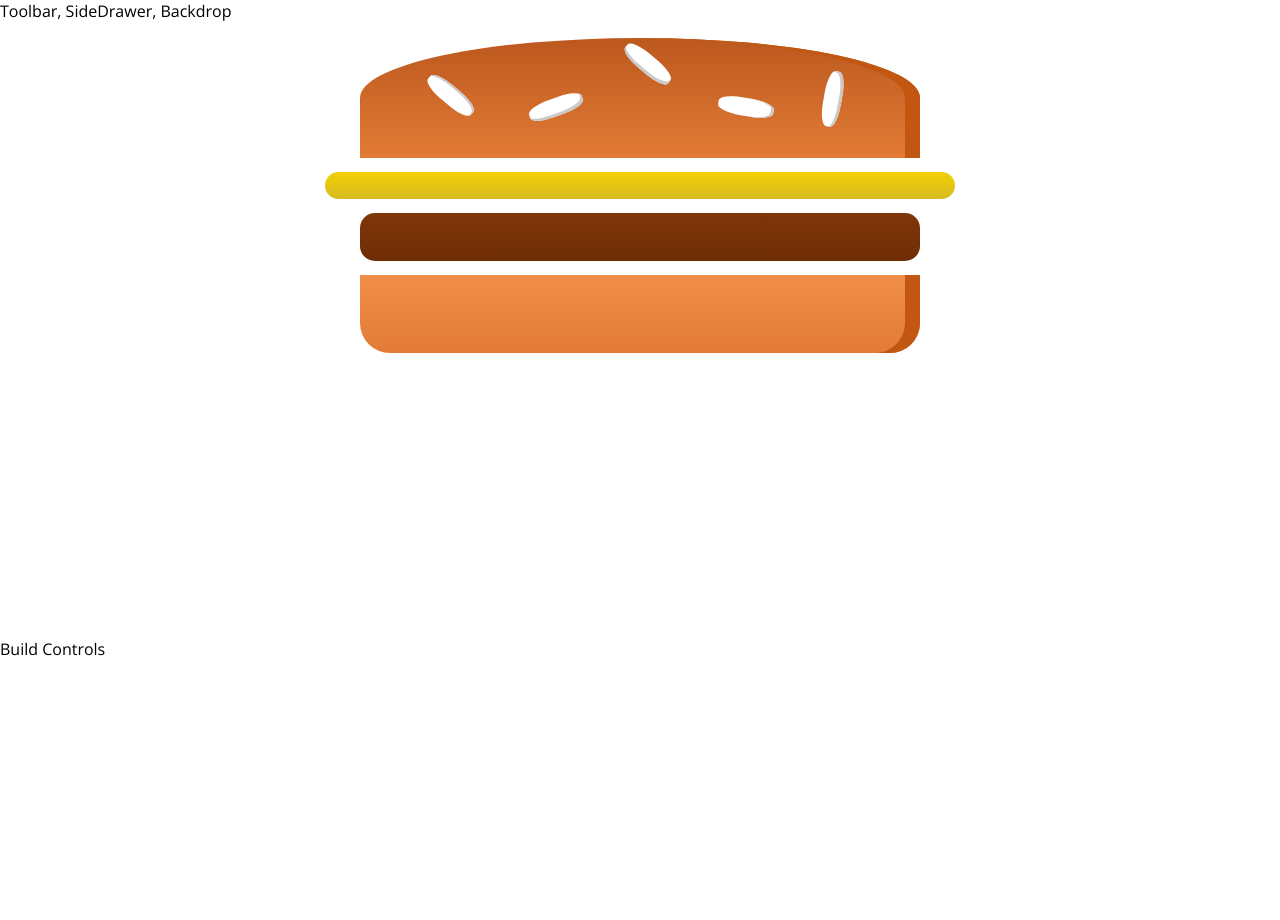
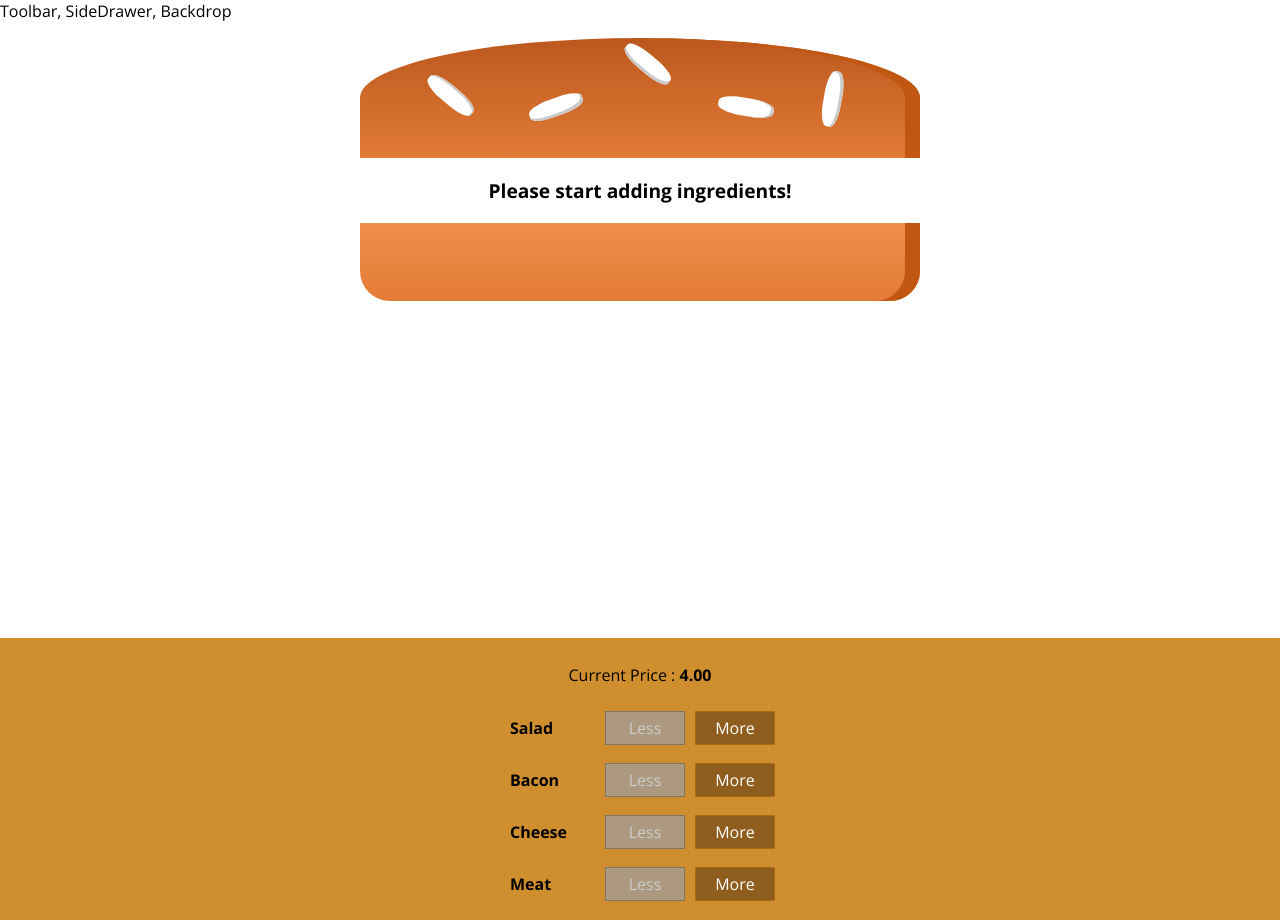
Before and after one commit to kk5190/burger-builder, a React app: page / in a window 1280 px wide. Before the commit the page ends 800 px from the top, so only its background shows below. Built offline with nearby package versions, Linux system fonts and the light colour scheme.

Commit message:
add build controls

```diff
--- /dev/null
+++ b/src/components/Burger/BuildControls/BuildControl/BuildControl.css
@@ -0,0 +1,57 @@
+.BuildControl {
+  display: flex;
+  justify-content: space-between;
+  align-items: center;
+  margin: 5px 0;
+}
+
+.BuildControl button {
+  display: block;
+  font: inherit;
+  padding: 5px;
+  margin: 0 5px;
+  width: 80px;
+  border: 1px solid #AA6817;
+  cursor: pointer;
+  outline: none;
+}
+
+
+.BuildControl button:disabled {
+  background-color: #AC9980;
+  border: 1px solid #7E7365;
+  color: #ccc;
+  cursor: default;
+}
+
+.BuildControl button:hover:disabled {
+  background-color: #AC9980;
+  color: #ccc;
+  cursor: not-allowed;
+}
+
+.Label {
+  padding: 10px;
+  font-weight: bold;
+  width: 80px;
+}
+
+.BuildControl .Less {
+  background-color: #D39952;
+  color: white;
+}
+
+.BuildControl .More {
+  background-color: #8F5E1E;
+  color: white;
+}
+
+.BuildControl .Less:hover, .BuildControl .Less:active {
+  background-color: #DAA972;
+  color: white;
+}
+
+.BuildControl .More:hover,.BuildControl .More:active {
+  background-color: #99703F;
+  color: white;
+}
--- /dev/null
+++ b/src/components/Burger/BuildControls/BuildControl/BuildControl.js
@@ -0,0 +1,21 @@
+import React from 'react';
+
+import classes from './BuildControl.css';
+
+const BuildControl = (props) => (
+  <div className={classes.BuildControl}>
+
+    <div className={classes.Label}>{props.label}</div>
+    <button
+      className={classes.Less}
+      onClick={props.removed}
+      disabled={props.disabled}
+    >Less</button>
+    <button
+      className={classes.More}
+      onClick={props.added}
+    >More</button>
+  </div>
+);
+
+export default BuildControl;
--- /dev/null
+++ b/src/components/Burger/BuildControls/BuildControls.css
@@ -0,0 +1,10 @@
+.BuildControls {
+  width: 100%;
+  background-color: #CF8F2E;
+  display: flex;
+  flex-flow: column;
+  align-items: center;
+  box-shadow: 0 2px 1px #ccc;
+  margin: auto;
+  padding: 10px 0;
+}
--- /dev/null
+++ b/src/components/Burger/BuildControls/BuildControls.js
@@ -0,0 +1,28 @@
+import React from 'react';
+
+import classes from './BuildControls.css';
+import BuildControl from './BuildControl/BuildControl';
+
+const controls = [
+  { label: 'Salad', type: 'salad' },
+  { label: 'Bacon', type: 'bacon' },
+  { label: 'Cheese', type: 'cheese' },
+  { label: 'Meat', type: 'meat' }
+];
+
+const BuildControls = (props) => (
+  <div className={classes.BuildControls}>
+    <p>Current Price : <strong>{props.price.toFixed(2)}</strong></p>
+    {controls.map(ctrl => (
+      <BuildControl
+        key={ctrl.label}
+        label={ctrl.label}
+        added={() => props.ingredientAdded(ctrl.type)}
+        removed={() => props.ingredientRemoved(ctrl.type)}
+        disabled={props.disabled[ctrl.type]}
+      />
+    ))}
+  </div>
+);
+
+export default BuildControls;
--- a/src/components/Burger/Burger.js
+++ b/src/components/Burger/Burger.js
@@ -4,11 +4,22 @@
 import BurgerIngredient from './BurgerIngredient/BurgerIngredient';
 
 const burger = ( props ) => {
+    let transformedIngredients = Object.keys(props.ingredients)
+        .map(igKey => {
+            return [...Array(props.ingredients[igKey])].map((_, index) => {
+                return <BurgerIngredient key={igKey + index} type={igKey} />;
+            });
+        }).reduce((arr, el) => {
+            return arr.concat(el);
+        }, []);
+        if(transformedIngredients.length  === 0) {
+            transformedIngredients = <p>Please start adding ingredients!</p>;
+        }
+    console.log(transformedIngredients);
     return (
         <div className={classes.Burger}>
             <BurgerIngredient type="bread-top" />
-            <BurgerIngredient type="cheese" />
-            <BurgerIngredient type="meat" />
+            {transformedIngredients}
             <BurgerIngredient type="bread-bottom" />
         </div>
     );
--- a/src/containers/BurgerBuilder/BurgerBuilder.js
+++ b/src/containers/BurgerBuilder/BurgerBuilder.js
@@ -2,13 +2,77 @@
 
 import Wrapper from '../../HOC/Wrapper';
 import Burger from '../../components/Burger/Burger';
+import BuildControls from '../../components/Burger/BuildControls/BuildControls';
+
+const INGREDIENT_PRICES = {
+    salad: 0.5,
+    cheese: 0.4,
+    meat: 1.3,
+    bacon: 0.7
+}
 
 class BurgerBuilder extends Component {
+    state = {
+        ingredients: {
+            salad: 0,
+            bacon: 0,
+            cheese: 0,
+            meat: 0
+        },
+        totalPrice: 4
+    }
+
+    addIngredientHandler = (type) => {
+        const oldCount = this.state.ingredients[type];
+        const updateCount = oldCount + 1;
+        const updatedIngredients = {
+            ...this.state.ingredients
+        };
+
+        updatedIngredients[type] = updateCount;
+        const priceAddition = INGREDIENT_PRICES[type];
+        const oldPrice = this.state.totalPrice;
+        const newPrice = oldPrice + priceAddition;
+        this.setState({
+            totalPrice: newPrice,
+            ingredients: updatedIngredients
+        });
+    }
+
+    removeIngredientHandler = (type) => {
+        const oldCount = this.state.ingredients[type];
+        if(oldCount <= 0) { return }
+        const updateCount = oldCount - 1;
+        const updatedIngredients = {
+            ...this.state.ingredients
+        };
+
+        updatedIngredients[type] = updateCount;
+        const priceDeduction = INGREDIENT_PRICES[type];
+        const oldPrice = this.state.totalPrice;
+        const newPrice = oldPrice - priceDeduction;
+        this.setState({
+            totalPrice: newPrice,
+            ingredients: updatedIngredients
+        });
+    }
+
     render () {
+        const disabledInfo = {
+            ...this.state.ingredients
+        };
+        for (let key in disabledInfo) {
+            disabledInfo[key] = disabledInfo[key] <= 0;
+        }
         return (
             <Wrapper>
-                <Burger />
-                <div>Build Controls</div>
+                <Burger ingredients={this.state.ingredients} />
+                <BuildControls
+                    ingredientAdded={this.addIngredientHandler}
+                    ingredientRemoved={this.removeIngredientHandler}
+                    disabled={disabledInfo}
+                    price={this.state.totalPrice}
+                />
             </Wrapper>
         );
     }
```
